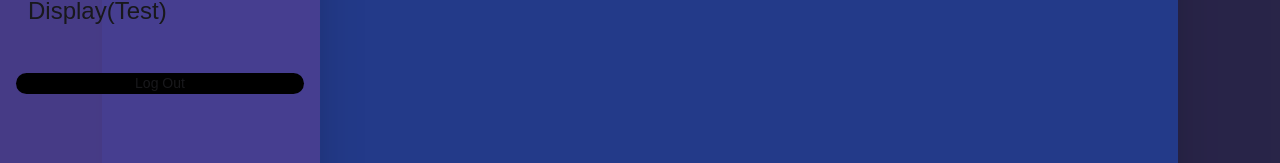
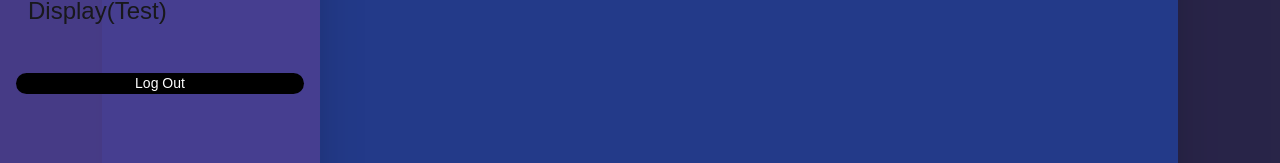
Before and after one commit to Bubblie01/Shellhacks-Project, a Next.js app in the folder frontend/shellhacks-frontend/: page /display in a window 1280 px wide. Both pictures are taken after a click on the label "≡≡". Shown: the part 347-510 px from the top of the page. Built offline with nearby package versions, Linux system fonts and the light colour scheme.

Commit message:
changed text color of logout to white

```diff
--- a/frontend/shellhacks-frontend/src/app/Componets/navbar.tsx
+++ b/frontend/shellhacks-frontend/src/app/Componets/navbar.tsx
@@ -20,7 +20,7 @@ const Navbar = () => {
                     <li><a href="../home" className="text-2xl mt-20">Home</a></li>
                     <li><a href="../profile" className="text-2xl mt-10">Profile</a></li>
                     <li><a href="../display" className="text-2xl mt-10">Display(Test)</a></li>
-                    <button onClick={() => logout({ logoutParams: { returnTo: window.location.origin } })} className=" text-2x1 mt-10 bg-black rounded-full">
+                    <button onClick={() => logout({ logoutParams: { returnTo: window.location.origin } })} className=" text-2x1 text-white mt-10 bg-black rounded-full">
                     Log Out
                 </button>
                 </ul>
```
